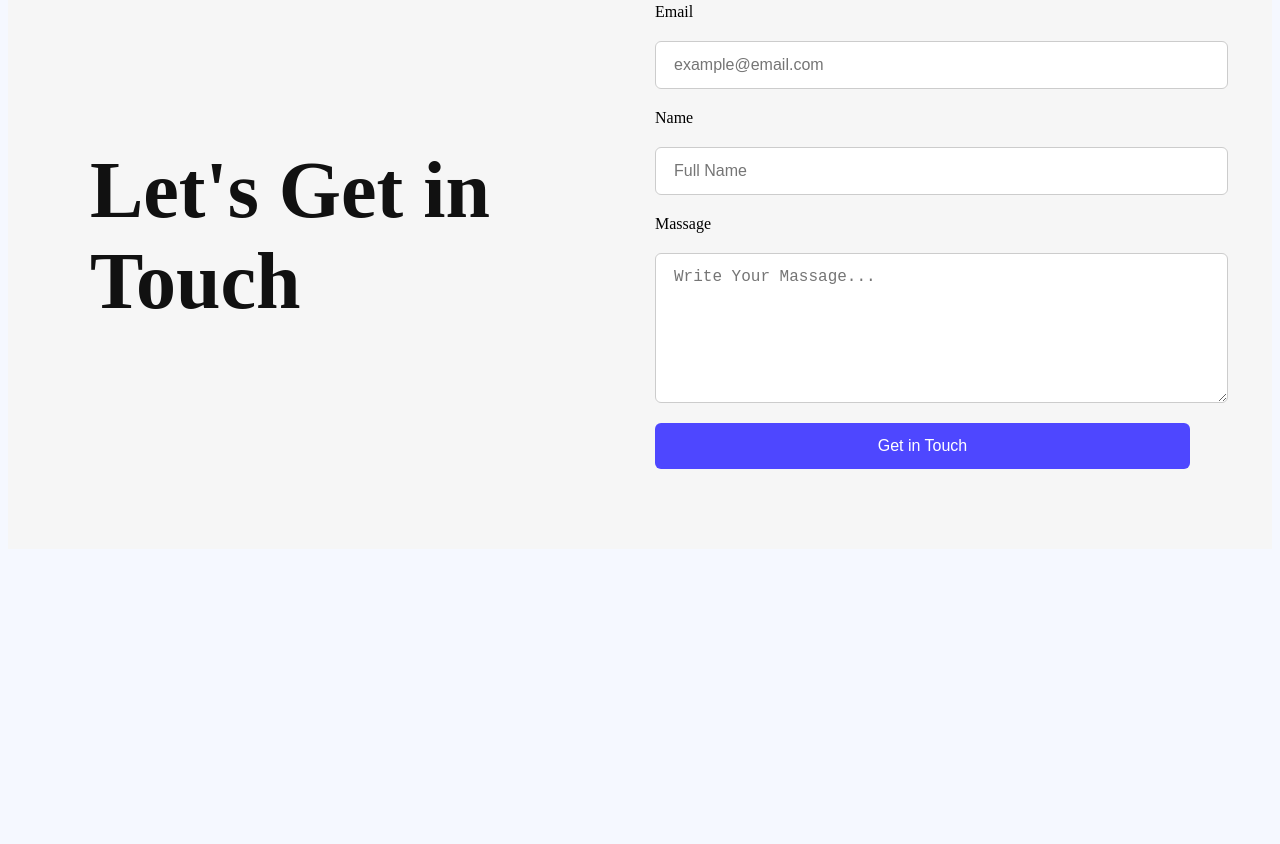
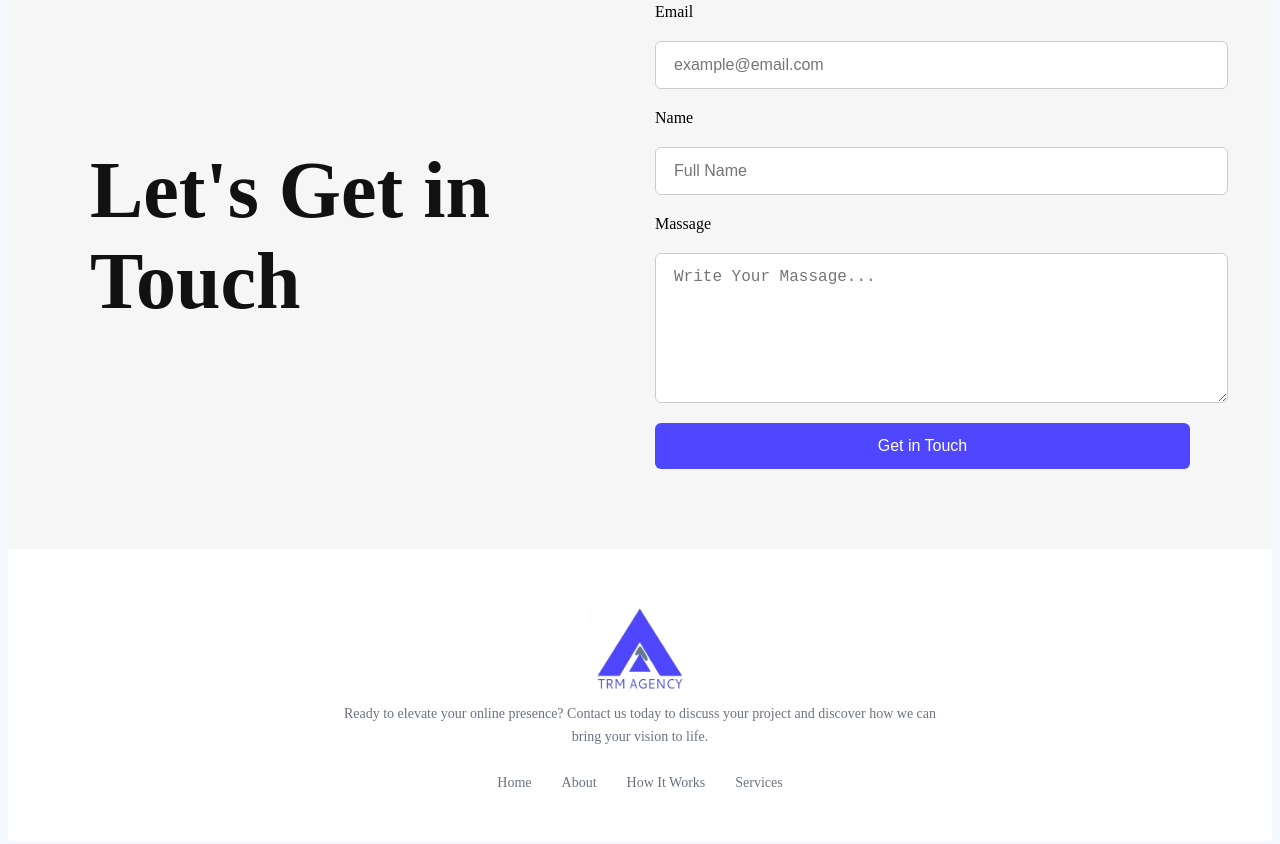
Before and after one commit to Ma-Ruman/trm-agency-company, a plain HTML site: page index.html in a window 1280 px wide. Shown: the part 2382-3226 px from the top of the page. Before the commit the page ends 2939 px from the top, so only its background shows below. Drawn offline with Linux system fonts and the light colour scheme.

Commit message:
Added Footer Section

```diff
--- a/Assets/styles/style.css
+++ b/Assets/styles/style.css
@@ -318,3 +318,44 @@
   box-shadow: 0 0 10px #4f46e5;
   transition: all 0.3s ease-in-out;
 }
+
+/*Footer Section*/
+.footer-minimal {
+  text-align: center;
+  padding: 50px 20px;
+  background-color: #ffffff;
+}
+
+.container1 img{
+  align-items: center;
+
+  width:100px ;
+  height: 100px;
+}
+
+.footer-text {
+  max-width: 600px;
+  margin: 0 auto 25px;
+  color: #6b7280;
+  font-size: 14px;
+  line-height: 1.6;
+}
+
+.footer-links {
+  list-style: none;
+  display: flex;
+  justify-content: center;
+  gap: 30px;
+  padding: 0;
+  margin: 0;
+}
+
+.footer-links a {
+  text-decoration: none;
+  color: #6b7280;
+  font-size: 14px;
+}
+
+.footer-links a:hover {
+  color: #4f46e5;
+}
--- a/index.html
+++ b/index.html
@@ -122,8 +122,24 @@
   </div>
 </section>
 
-    </main>
+
 </main>
 
+  <!--footer--section-->
+
+<footer class="footer-minimal">
+  <div class="container1">
+    <img src="Assets/logo.png" alt="logo">
+    <p class="footer-text">
+      Ready to elevate your online presence? Contact us today to discuss your project and discover how we can bring your vision to life.
+    </p>
+    <ul class="footer-links">
+      <li><a href="#">Home</a></li>
+      <li><a href="#">About</a></li>
+      <li><a href="#">How It Works</a></li>
+      <li><a href="#">Services</a></li>
+    </ul>
+  </div>
+</footer>
 </body>
 </html>
```
